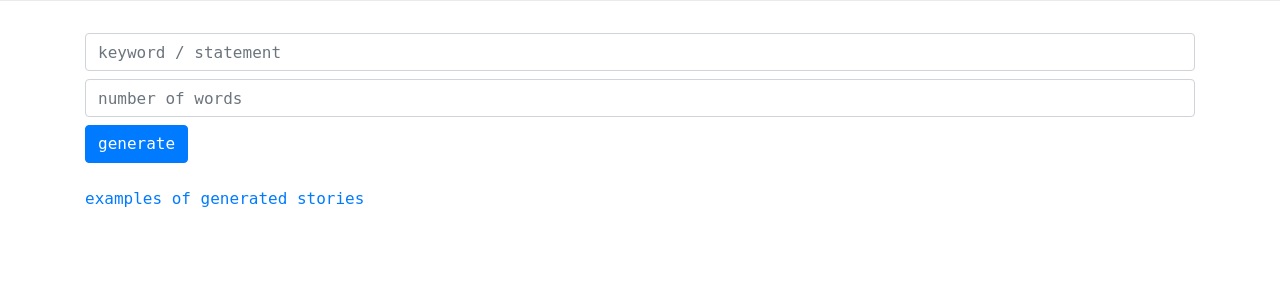
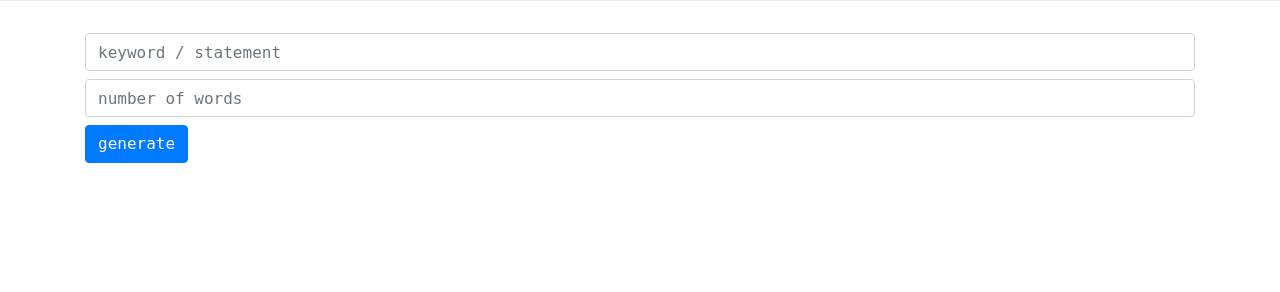
Before and after one commit to martinoywa/story-maker, a Flask app: page / in a window 1280 px wide. Shown: the part 229-521 px from the top of the page. Run offline with Flask 2, Linux system fonts and the light colour scheme; parts of the project's set-up code (start-up, migrations or seed data) failed here and were passed over; some libraries are stand-ins or nearby versions.

Commit message:
remove examples page

```diff
--- a/app/templates/index.html
+++ b/app/templates/index.html
@@ -16,7 +16,4 @@
             <button type="submit" class="btn btn-primary mb-2 mr-sm-2">generate</button>
         </form>
     </div>
-    <div class="container text-left">
-        <a href="{{ url_for('main.examples') }}">examples of generated stories</a>
-    </div>
 {% endblock %}
--- a/app/views.py
+++ b/app/views.py
@@ -20,9 +20,3 @@ def home_page():
         prime = request.form.get('prime')
         result = sample(model, size, prime=prime, top_k=5)
         return render_template('story.html', result=result)
-
-@main.route('/examples')
-def examples():
-    """Renders the page that contains examples of
-    stories generated by the character model."""
-    return render_template('examples.html')
```
Also changed, not shown: app/templates/examples.html (deleted, +0 -12 lines).
